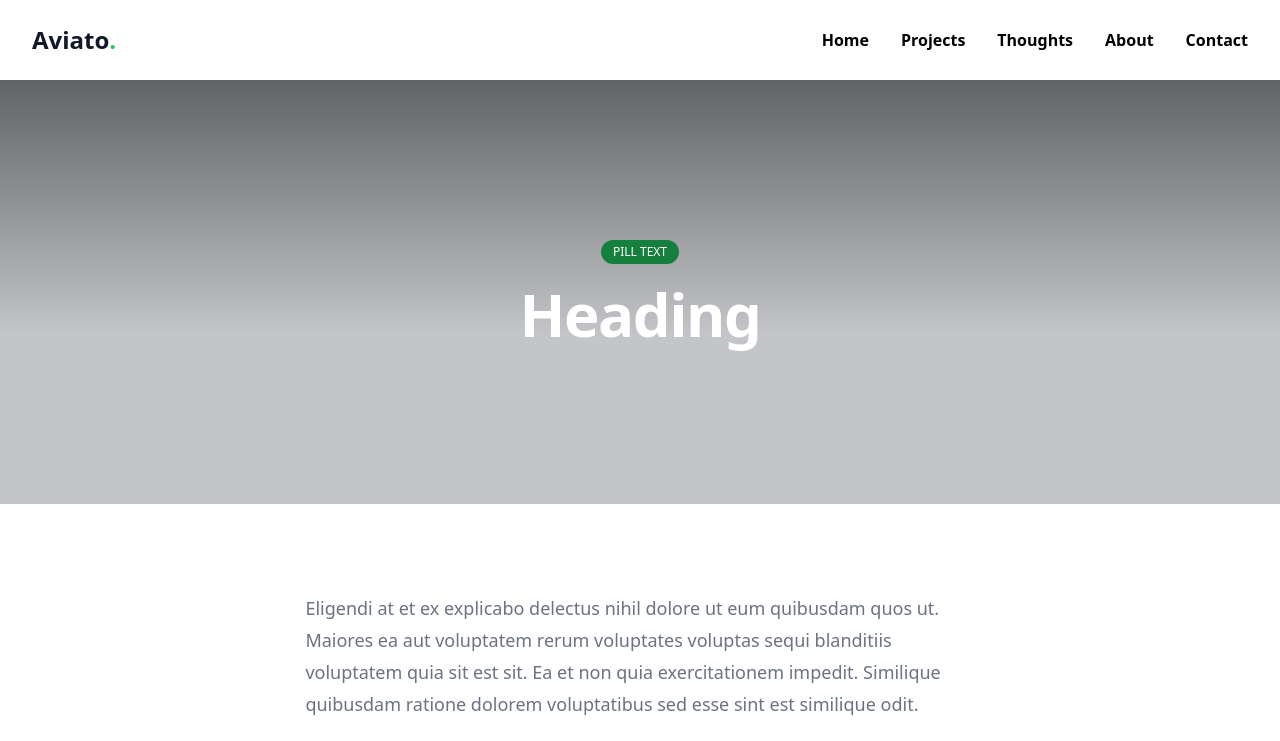
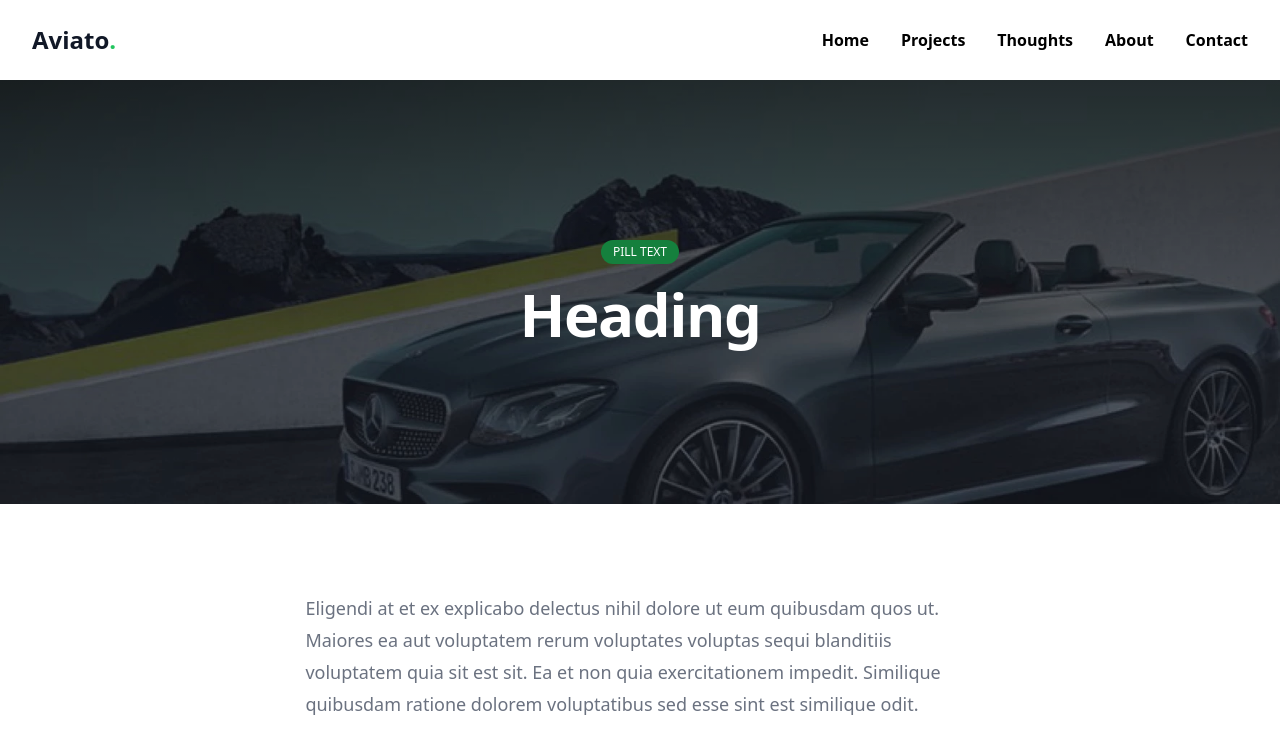
Before and after one commit to craigcastledine/astro-forestry-starter, an Astro site: page /projects/new-test-project in a window 1280 px wide. Shown: the top 741 px of the page. Built offline with nearby package versions, Linux system fonts and the light colour scheme; Astro itself is replaced by a stand-in of ours.

Commit message:
Update from Forestry.io Craig Castledine updated src/content/projects/new-test-project.md

```diff
--- a/src/content/projects/new-test-project.md
+++ b/src/content/projects/new-test-project.md
@@ -11,7 +11,7 @@ blocks:
     background_color: "#AD4949"
   heading: Heading
   pill_text: Pill text
-  background_image: ''
+  background_image: "/uploads/mercedes_header_190218_234948.webp"
 - template: block-content
   heading: Heading
   body: "<p>Eligendi at et ex explicabo delectus nihil dolore ut eum quibusdam quos
```
